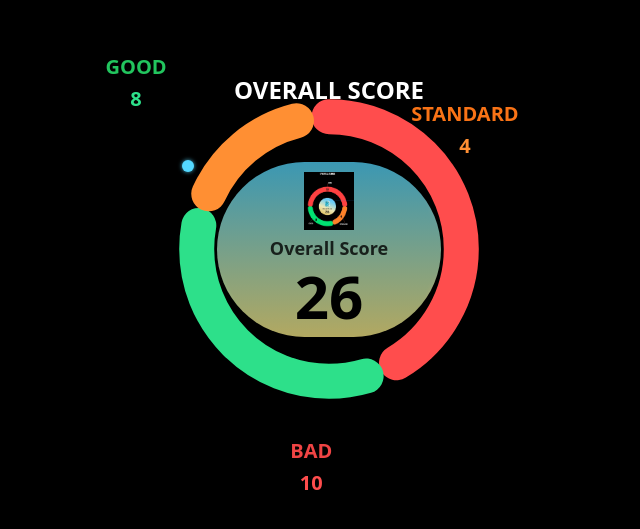
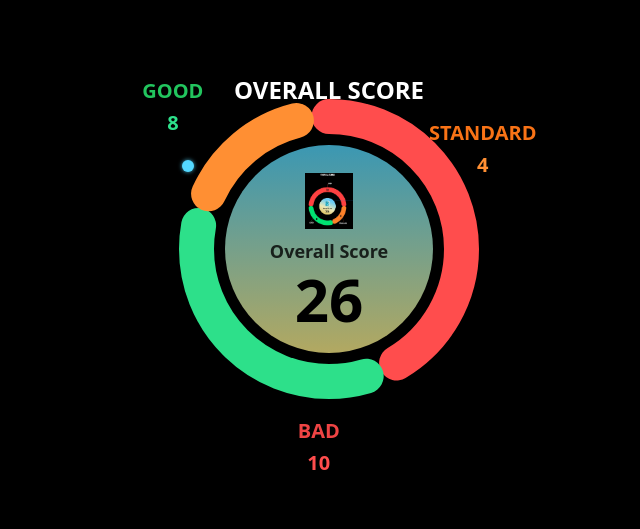
Before and after one commit to mthooyavan/custom-chartify, a React (Vite) app: page / in a window 1280 px wide. Shown: the part 151-680 px from the top of the page, without its empty margins (311-951 px from the left). Built offline with nearby package versions, Linux system fonts and the light colour scheme.

Commit message:
Reverted to edit edt-72fcd8cf-2e78-4144-93cf-cc2a96ed0ae6: "Remove animations from GaugeChart
Removes animations from the GaugeChart component and ensures the UI matches the original design."

```diff
--- a/src/components/GaugeChart.tsx
+++ b/src/components/GaugeChart.tsx
@@ -1,5 +1,5 @@
 
-import React, { useRef, useEffect, useState } from "react";
+import React, { useRef } from "react";
 import { cn } from "@/lib/utils";
 
 interface GaugeChartProps {
@@ -20,28 +20,11 @@ const GaugeChart: React.FC<GaugeChartProps> = ({
   className
 }) => {
   const chartRef = useRef<HTMLDivElement>(null);
-  const [dimensions, setDimensions] = useState({ width: 350, height: 350 });
 
-  useEffect(() => {
-    const updateSize = () => {
-      if (chartRef.current) {
-        const containerWidth = chartRef.current.clientWidth;
-        const size = Math.min(containerWidth, 350);
-        setDimensions({ width: size, height: size });
-      }
-    };
-
-    updateSize();
-    window.addEventListener('resize', updateSize);
-    return () => window.removeEventListener('resize', updateSize);
-  }, []);
-
-  const radius = dimensions.width * 0.428; // Adjusted to be proportional
-  const strokeWidth = dimensions.width * 0.1; // Adjusted to be proportional
+  const radius = 150;
+  const strokeWidth = 35;
   const normalizedRadius = radius - strokeWidth / 2;
   const circumference = normalizedRadius * 2 * Math.PI;
-  const centerX = dimensions.width / 2;
-  const centerY = dimensions.height / 2;
 
   const totalScoreSum = badScore + goodScore + standardScore;
   const badRatio = badScore / totalScoreSum;
@@ -62,25 +45,13 @@ const GaugeChart: React.FC<GaugeChartProps> = ({
   const goodStartAngle = badStartAngle + badRatio * 360;
   const standardStartAngle = goodStartAngle + goodRatio * 360;
 
-  // Calculate the middle angle of each segment for label positioning
-  const badMidAngle = badStartAngle + (badRatio * 360) / 2;
-  const goodMidAngle = goodStartAngle + (goodRatio * 360) / 2;
-  const standardMidAngle = standardStartAngle + (standardRatio * 360) / 2;
-
-  // Position labels a bit further outside the chart
-  const labelRadius = radius + strokeWidth * 2;
-  const badLabelPosition = calculateLabelPosition(badMidAngle, labelRadius, centerX, centerY);
-  const goodLabelPosition = calculateLabelPosition(goodMidAngle, labelRadius, centerX, centerY);
-  const standardLabelPosition = calculateLabelPosition(standardMidAngle, labelRadius, centerX, centerY);
-
-  // Calculate connector line points (midpoint of each segment)
-  const badConnector = calculateLabelPosition(badMidAngle, radius, centerX, centerY);
-  const goodConnector = calculateLabelPosition(goodMidAngle, radius, centerX, centerY);
-  const standardConnector = calculateLabelPosition(standardMidAngle, radius, centerX, centerY);
+  const badLabelPosition = calculateLabelPosition(badStartAngle + badRatio * 360 / 2, radius + 45);
+  const goodLabelPosition = calculateLabelPosition(goodStartAngle + goodRatio * 360 / 2, radius + 45);
+  const standardLabelPosition = calculateLabelPosition(standardStartAngle + standardRatio * 360 / 2, radius + 45);
 
   const scoreRatio = score / maxScore;
   const scoreAngle = scoreRatio * 360 - 90;
-  const dotPosition = calculateLabelPosition(scoreAngle, normalizedRadius, centerX, centerY);
+  const dotPosition = calculateLabelPosition(scoreAngle, normalizedRadius);
 
   const blueLineEndX = dotPosition.x;
   const blueLineEndY = dotPosition.y;
@@ -96,10 +67,10 @@ const GaugeChart: React.FC<GaugeChartProps> = ({
         OVERALL SCORE
       </div>
 
-      <svg width={dimensions.width} height={dimensions.height} viewBox={`0 0 ${dimensions.width} ${dimensions.height}`} className="transform -rotate-90">
+      <svg width="350" height="350" viewBox="0 0 350 350" className="transform -rotate-90">
         <circle
-          cx={centerX}
-          cy={centerY}
+          cx="175"
+          cy="175"
           r={normalizedRadius}
           fill="transparent"
           stroke="#ff4d4d"
@@ -110,8 +81,8 @@ const GaugeChart: React.FC<GaugeChartProps> = ({
         />
 
         <circle
-          cx={centerX}
-          cy={centerY}
+          cx="175"
+          cy="175"
           r={normalizedRadius}
           fill="transparent"
           stroke="#2de08a"
@@ -122,8 +93,8 @@ const GaugeChart: React.FC<GaugeChartProps> = ({
         />
 
         <circle
-          cx={centerX}
-          cy={centerY}
+          cx="175"
+          cy="175"
           r={normalizedRadius}
           fill="transparent"
           stroke="#ff8f33"
@@ -134,16 +105,16 @@ const GaugeChart: React.FC<GaugeChartProps> = ({
         />
       </svg>
 
-      <div className="absolute flex flex-col justify-center items-center w-1/2 h-1/2 rounded-full bg-gradient-to-b from-gauge-blue/70 to-yellow-200/70 backdrop-blur-sm">
-        <div className="flex justify-center items-center w-1/3 h-1/3 mb-1">
+      <div className="absolute flex flex-col justify-center items-center w-52 h-52 rounded-full bg-gradient-to-b from-gauge-blue/70 to-yellow-200/70 backdrop-blur-sm">
+        <div className="flex justify-center items-center w-16 h-16 mb-1">
           <img
             src="/lovable-uploads/c46fbd78-ebc8-4d17-af8f-c83fb3f5d82e.png"
             alt="Score Icon"
-            className="w-full h-full object-contain"
+            className="w-14 h-14 object-contain"
           />
         </div>
         <div className="text-black/80 text-lg font-semibold">Overall Score</div>
-        <div className="text-black text-4xl md:text-5xl lg:text-6xl font-bold mt-1">
+        <div className="text-black text-6xl font-bold mt-1">
           {score}
         </div>
       </div>
@@ -159,8 +130,8 @@ const GaugeChart: React.FC<GaugeChartProps> = ({
 
       <svg className="absolute top-0 left-0 w-full h-full" style={{ zIndex: -1 }}>
         <line
-          x1={centerX}
-          y1={centerY}
+          x1="175"
+          y1="175"
           x2={blueLineEndX}
           y2={blueLineEndY}
           stroke="#54d8ff"
@@ -170,73 +141,10 @@ const GaugeChart: React.FC<GaugeChartProps> = ({
         />
       </svg>
 
-      {/* Label connectors */}
-      <svg className="absolute top-0 left-0 w-full h-full" style={{ zIndex: -1 }}>
-        <line
-          x1={centerX}
-          y1={centerY}
-          x2={badConnector.x}
-          y2={badConnector.y}
-          stroke="#ff4d4d"
-          strokeWidth="1"
-          strokeDasharray="3 2"
-        />
-        <line
-          x1={centerX}
-          y1={centerY}
-          x2={goodConnector.x}
-          y2={goodConnector.y}
-          stroke="#2de08a"
-          strokeWidth="1"
-          strokeDasharray="3 2"
-        />
-        <line
-          x1={centerX}
-          y1={centerY}
-          x2={standardConnector.x}
-          y2={standardConnector.y}
-          stroke="#ff8f33"
-          strokeWidth="1"
-          strokeDasharray="3 2"
-        />
-
-        {/* Extended connector lines to labels */}
-        <line
-          x1={badConnector.x}
-          y1={badConnector.y}
-          x2={badLabelPosition.x}
-          y2={badLabelPosition.y}
-          stroke="#ff4d4d"
-          strokeWidth="1"
-          strokeDasharray="3 2"
-        />
-        <line
-          x1={goodConnector.x}
-          y1={goodConnector.y}
-          x2={goodLabelPosition.x}
-          y2={goodLabelPosition.y}
-          stroke="#2de08a"
-          strokeWidth="1"
-          strokeDasharray="3 2"
-        />
-        <line
-          x1={standardConnector.x}
-          y1={standardConnector.y}
-          x2={standardLabelPosition.x}
-          y2={standardLabelPosition.y}
-          stroke="#ff8f33"
-          strokeWidth="1"
-          strokeDasharray="3 2"
-        />
-      </svg>
-
-      {/* Labels positioned correctly by their segments */}
-      <div
-        className="absolute text-white text-sm sm:text-base md:text-lg lg:text-xl font-bold"
+      <div className="absolute text-white text-xl font-bold"
         style={{
-          left: `${badLabelPosition.x}px`,
-          top: `${badLabelPosition.y}px`,
-          transform: 'translate(-50%, -50%)',
+          left: `${badLabelPosition.x - 10}px`,
+          top: `${badLabelPosition.y - 25}px`,
         }}
       >
         <div className="flex flex-col items-center justify-center">
@@ -245,12 +153,10 @@ const GaugeChart: React.FC<GaugeChartProps> = ({
         </div>
       </div>
 
-      <div
-        className="absolute text-white text-sm sm:text-base md:text-lg lg:text-xl font-bold"
+      <div className="absolute text-white text-xl font-bold"
         style={{
-          left: `${goodLabelPosition.x}px`,
-          top: `${goodLabelPosition.y}px`,
-          transform: 'translate(-50%, -50%)',
+          left: `${goodLabelPosition.x - 10}px`,
+          top: `${goodLabelPosition.y - 25}px`,
         }}
       >
         <div className="flex flex-col items-center justify-center">
@@ -259,12 +165,10 @@ const GaugeChart: React.FC<GaugeChartProps> = ({
         </div>
       </div>
 
-      <div
-        className="absolute text-white text-sm sm:text-base md:text-lg lg:text-xl font-bold"
+      <div className="absolute text-white text-xl font-bold"
         style={{
-          left: `${standardLabelPosition.x}px`,
-          top: `${standardLabelPosition.y}px`,
-          transform: 'translate(-50%, -50%)',
+          left: `${standardLabelPosition.x - 15}px`,
+          top: `${standardLabelPosition.y - 25}px`,
         }}
       >
         <div className="flex flex-col items-center justify-center">
@@ -272,15 +176,45 @@ const GaugeChart: React.FC<GaugeChartProps> = ({
           <div className="text-gauge-standard">{standardScore}</div>
         </div>
       </div>
+
+      <svg className="absolute top-0 left-0 w-full h-full" style={{ zIndex: -1 }}>
+        <line
+          x1="175"
+          y1="175"
+          x2={badLabelPosition.x}
+          y2={badLabelPosition.y}
+          stroke="#ff4d4d"
+          strokeWidth="1"
+          strokeDasharray="3 2"
+        />
+        <line
+          x1="175"
+          y1="175"
+          x2={goodLabelPosition.x}
+          y2={goodLabelPosition.y}
+          stroke="#2de08a"
+          strokeWidth="1"
+          strokeDasharray="3 2"
+        />
+        <line
+          x1="175"
+          y1="175"
+          x2={standardLabelPosition.x}
+          y2={standardLabelPosition.y}
+          stroke="#ff8f33"
+          strokeWidth="1"
+          strokeDasharray="3 2"
+        />
+      </svg>
     </div>
   );
 };
 
-function calculateLabelPosition(angleDegrees: number, radius: number, centerX: number, centerY: number) {
+function calculateLabelPosition(angleDegrees: number, radius: number) {
   const angleRadians = (angleDegrees * Math.PI) / 180;
 
-  const x = centerX + radius * Math.cos(angleRadians);
-  const y = centerY + radius * Math.sin(angleRadians);
+  const x = 175 + radius * Math.cos(angleRadians);
+  const y = 175 + radius * Math.sin(angleRadians);
 
   return { x, y };
 }
--- a/src/pages/Index.tsx
+++ b/src/pages/Index.tsx
@@ -3,8 +3,8 @@ import GaugeChart from "@/components/GaugeChart";
 
 const Index = () => {
   return (
-    <div className="min-h-screen flex flex-col items-center justify-center bg-black p-4 sm:p-6">
-      <div className="w-full max-w-md mx-auto">
+    <div className="min-h-screen flex flex-col items-center justify-center bg-black p-6">
+      <div className="w-full max-w-md">
         <GaugeChart score={26} />
       </div>
     </div>
```
